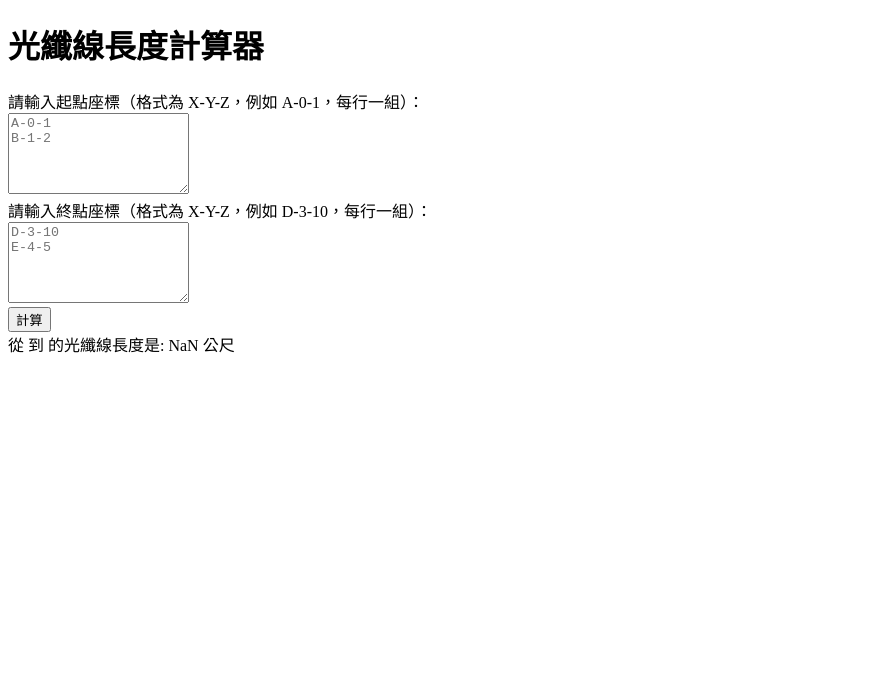
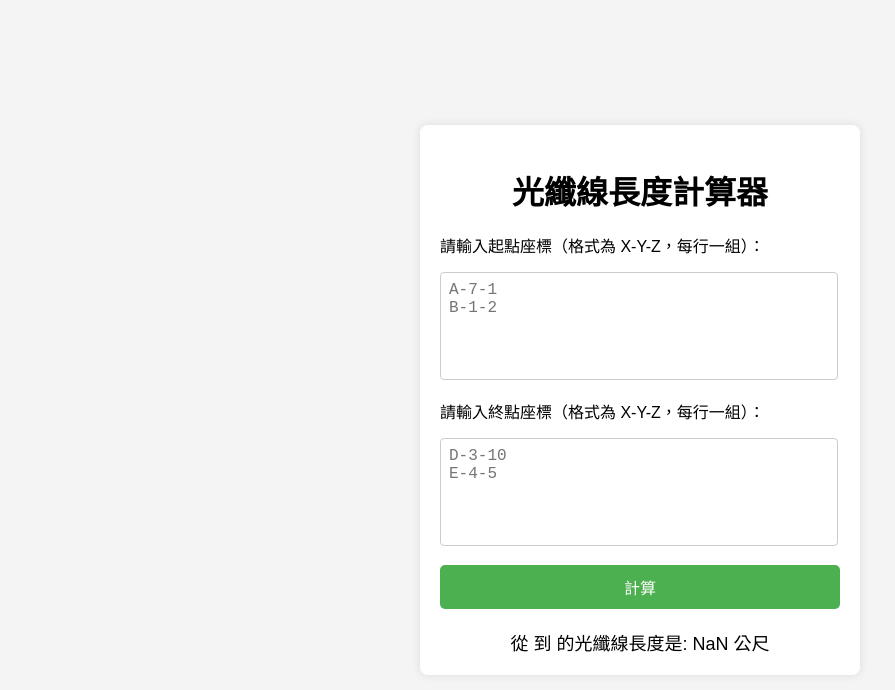
Before and after one commit to henman0123/calculate_fiber_length, a plain HTML site: page index.html in a window 1280 px wide. Both pictures are taken after a click on the button "計算". Shown: the whole page, without its empty margins (0-895 px from the left). Drawn offline with Linux system fonts and the light colour scheme.

Commit message:
Initial commit

```diff
--- a/index.html
+++ b/index.html
@@ -4,23 +4,21 @@
     <meta charset="UTF-8">
     <meta name="viewport" content="width=device-width, initial-scale=1.0">
     <title>光纖線長度計算器</title>
-    <link rel="stylesheet" href="styles.css">
+    <link rel="stylesheet" href="style.css">
 </head>
 <body>
     <div class="container">
         <h1>光纖線長度計算器</h1>
         <div class="input-group">
-            <label for="start">請輸入起點座標（格式為 X-Y-Z，例如 A-0-1，每行一組）：</label>
-            <br>
-            <textarea id="start" placeholder="A-0-1&#10;B-1-2" rows="5"></textarea>
+            <label for="start">請輸入起點座標（格式為 X-Y-Z，每行一組）：</label>
+            <textarea id="start" placeholder="A-7-1&#10;B-1-2" rows="5"></textarea>
         </div>
         <div class="input-group">
-            <label for="end">請輸入終點座標（格式為 X-Y-Z，例如 D-3-10，每行一組）：</label>
-            <br>
+            <label for="end">請輸入終點座標（格式為 X-Y-Z，每行一組）：</label>
             <textarea id="end" placeholder="D-3-10&#10;E-4-5" rows="5"></textarea>
         </div>
         <button onclick="calculateLengths()">計算</button>
-        <div id="result" class="result">光纖線的長度是: </div>
+        <div id="result" class="result">光纖線的長度是:</div>
     </div>
     <script src="script.js"></script>
 </body>
--- a/script.js
+++ b/script.js
@@ -48,6 +48,7 @@ function calculateLengths() {
 
     if (startLines.length !== endLines.length) {
         document.getElementById('result').innerText = "起點和終點的行數不匹配，請檢查輸入。";
+        document.getElementById('result').classList.add('visible');
         return;
     }
 
@@ -65,4 +66,5 @@ function calculateLengths() {
     }
 
     document.getElementById('result').innerHTML = results.join('<br>');
+    document.getElementById('result').classList.add('visible');
 }
--- a/style.css
+++ b/style.css
@@ -27,15 +27,11 @@ h1 {
     text-align: left;
 }
 
-label {
-    margin-bottom: 5px;
-}
-
 textarea {
     width: calc(100% - 20px);
     padding: 8px;
     font-size: 16px;
-    margin-bottom: 10px;
+    margin-top: 15px;
     border: 1px solid #ccc;
     border-radius: 4px;
     resize: none;
@@ -59,6 +55,11 @@ button:hover {
 .result {
     margin-top: 20px;
     font-size: 18px;
+    display: none;
+}
+
+.result.visible {
+    display: block;
 }
 
 /* RWD 支援 */
```
